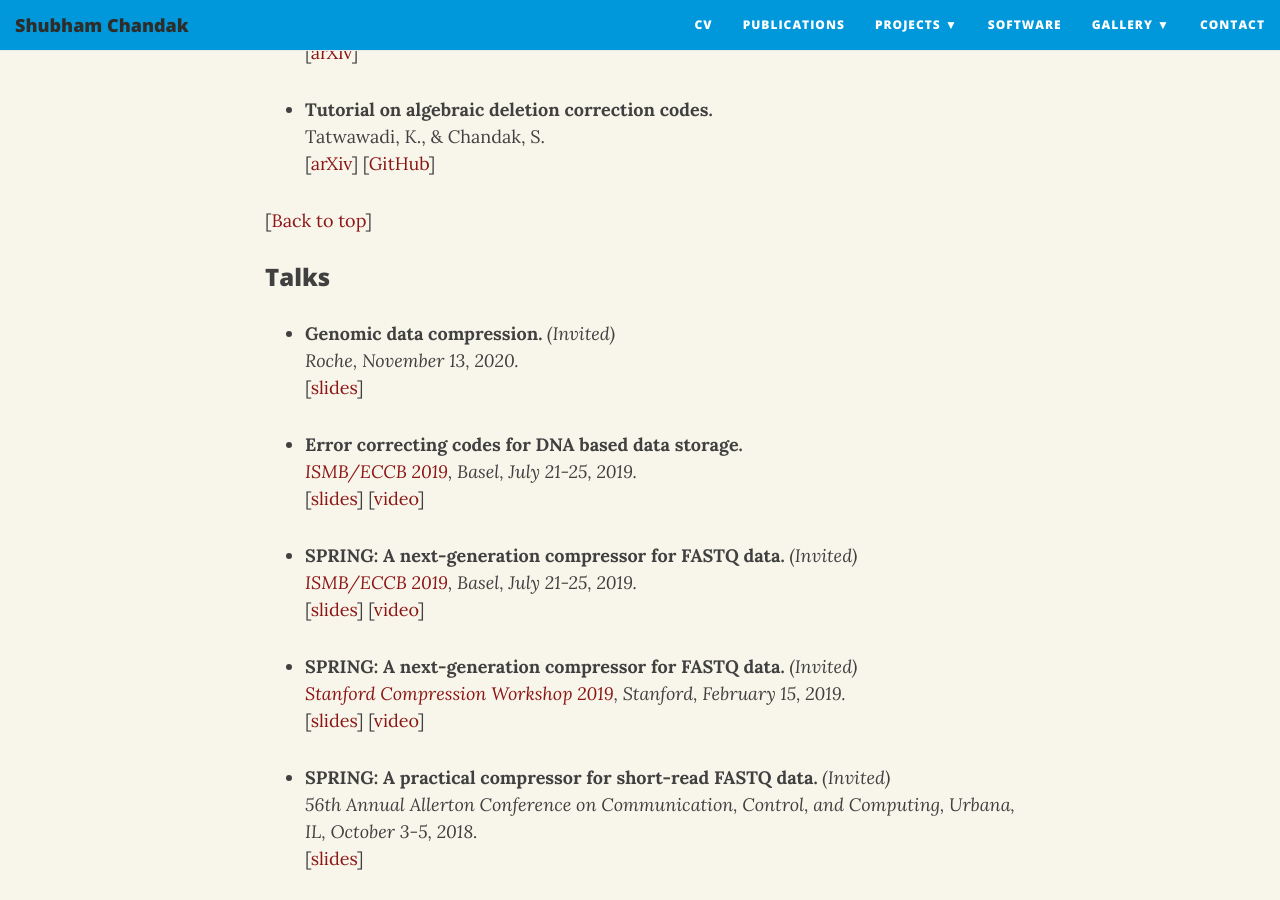
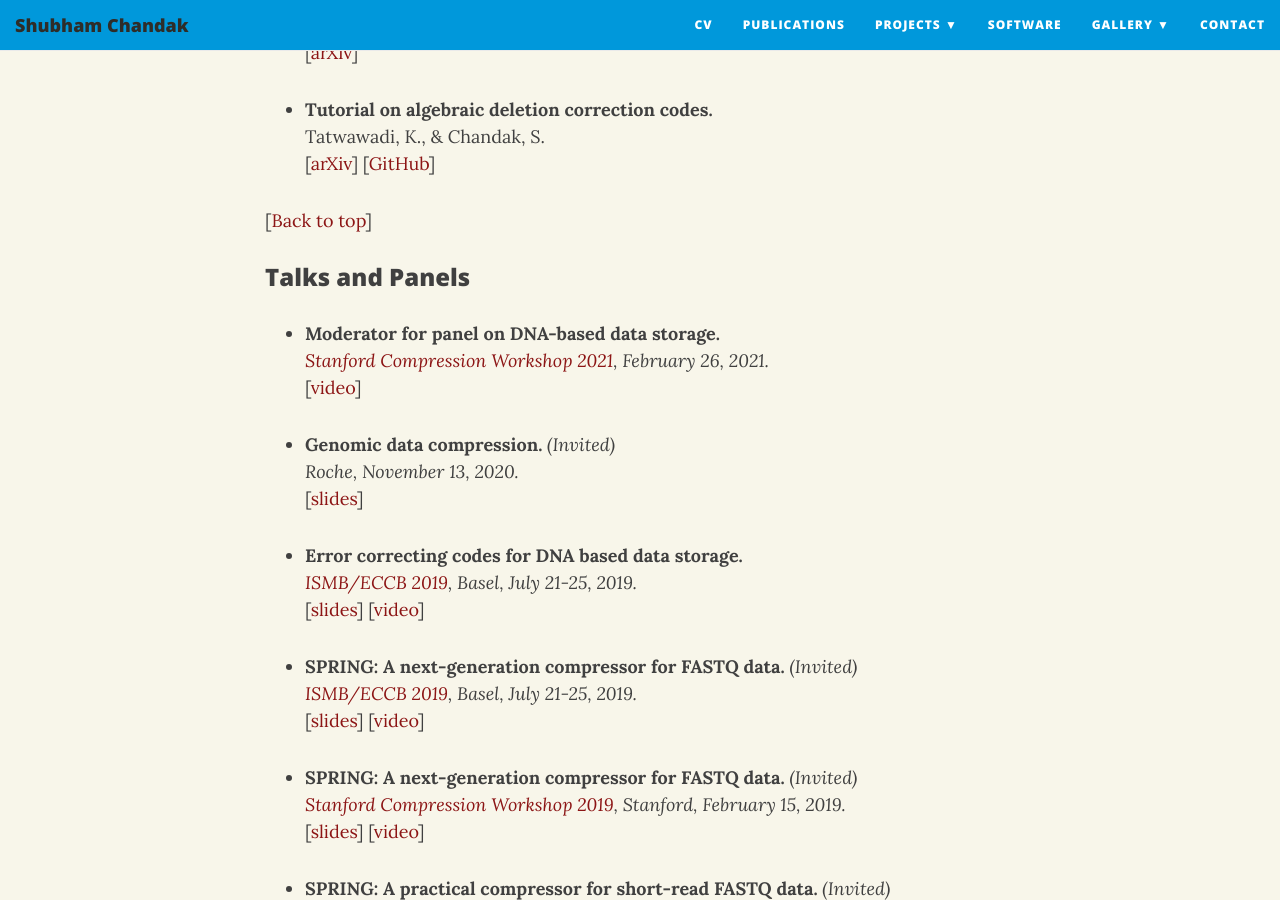
Before and after one commit to shubhamchandak94/shubhamchandak94.github.io, a Jekyll site: the page built from publications.md, in a window 1280 px wide and 900 px high, scrolled down 4102 px. Built offline with Jekyll 4.4.1, drawn with Linux system fonts in a browser that asks for light colours; nearby versions of some CDN libraries; some of the changed text lies outside the part shown.

Commit message:
general updates

```diff
--- a/publications.md
+++ b/publications.md
@@ -7,7 +7,7 @@ _**Google Scholar page [HERE](https://scholar.google.com/citations?hl=en&user=t1
 - [Conference](#conference)
 - [Patents](#patents)
 - [Preprints](#preprints)
-- [Talks](#talks)
+- [Talks and Panels](#talks)
 - [Posters](#posters)<a id="journal"></a>
 
 ### Journal
@@ -128,7 +128,11 @@ _**Google Scholar page [HERE](https://scholar.google.com/citations?hl=en&user=t1
 
 <a id="talks"></a>[[Back to top](#top_anchor_)]
 
-### Talks
+### Talks and Panels
+- **Moderator for panel on DNA-based data storage.**
+  _[Stanford Compression Workshop 2021](https://compression.stanford.edu/stanford-compression-workshop-2021), February 26, 2021._
+  [[video](https://www.youtube.com/watch?v=Y9yXsIxpfC8&t=18s&ab_channel=StanfordResearchTalks)]
+
 - **Genomic data compression.** _(Invited)_
   _Roche, November 13, 2020._
   [[slides](/slides/roche_11_13_20.pdf)]
```
Also changed, not shown: 1 other file.
